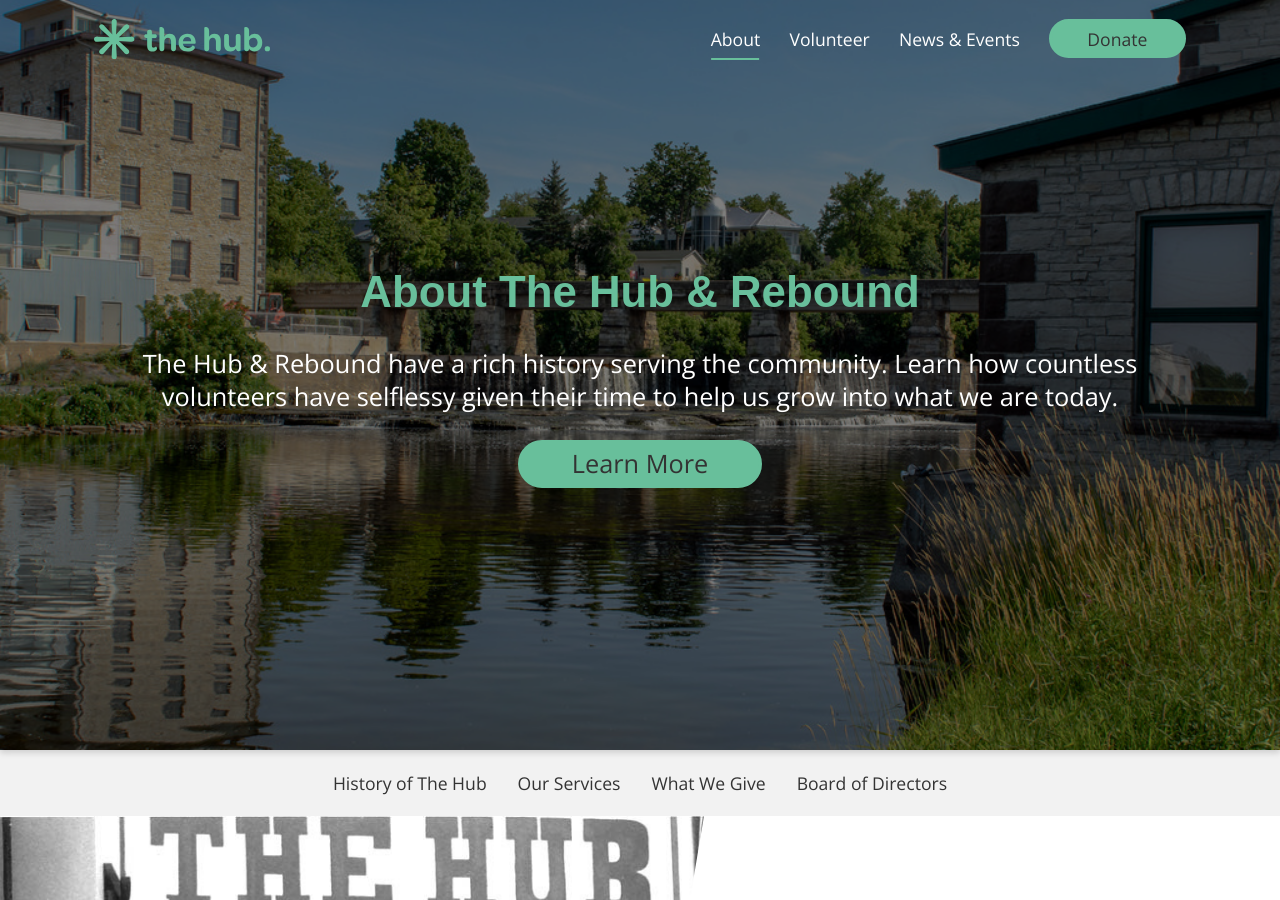
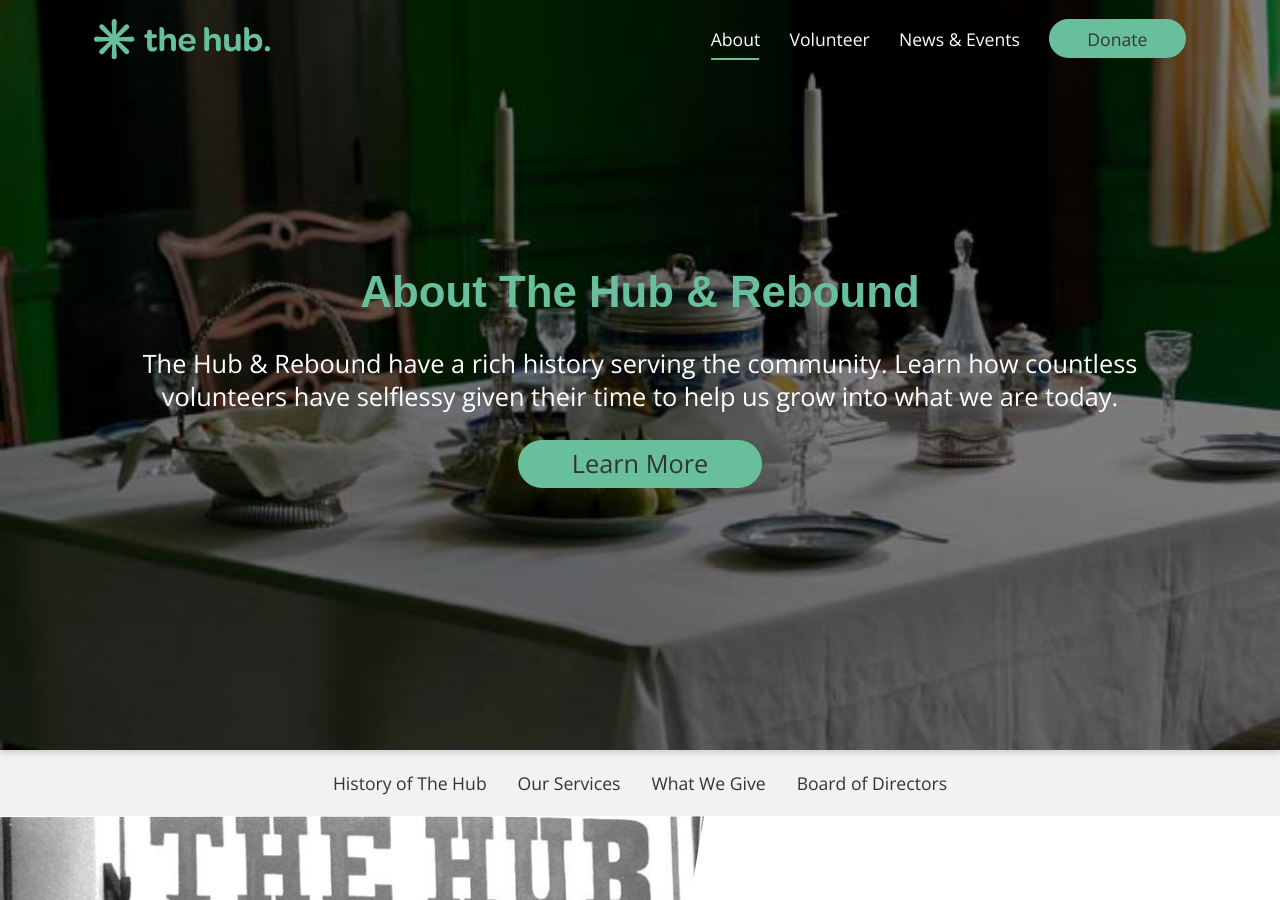
Before and after one commit to the-hub-almonte/the-hub-almonte, a Jekyll site: the page built from about.html, in a window 1280 px wide and 900 px high. Built offline with Jekyll 4.4.1, drawn with Linux system fonts in a browser that asks for light colours; some web fonts are replaced.

Commit message:
Update Pages “about”

```diff
--- a/_data/pages/about.yml
+++ b/_data/pages/about.yml
@@ -3,11 +3,12 @@
 banner:
   bannerButton:
     heroBtn: true
-    heroBtnLink: "#history-hub"
+    heroBtnLink: '#history-hub'
     heroBtnText: Learn More
-    heroBtnStyle: smooth-scroll
   bylineText: >-
-    The Hub & Rebound have a rich history serving the community. Learn how countless volunteers have selflessy given their time to help us grow into what we are today.
+    The Hub & Rebound have a rich history serving the community. Learn how
+    countless volunteers have selflessy given their time to help us grow into
+    what we are today.
   h1Text: About The Hub & Rebound
-  heroImg: /images/uploads/hero-2.jpg
+  heroImg: /images/uploads/contest-prev.jpg
 sponsorBar: true
```
